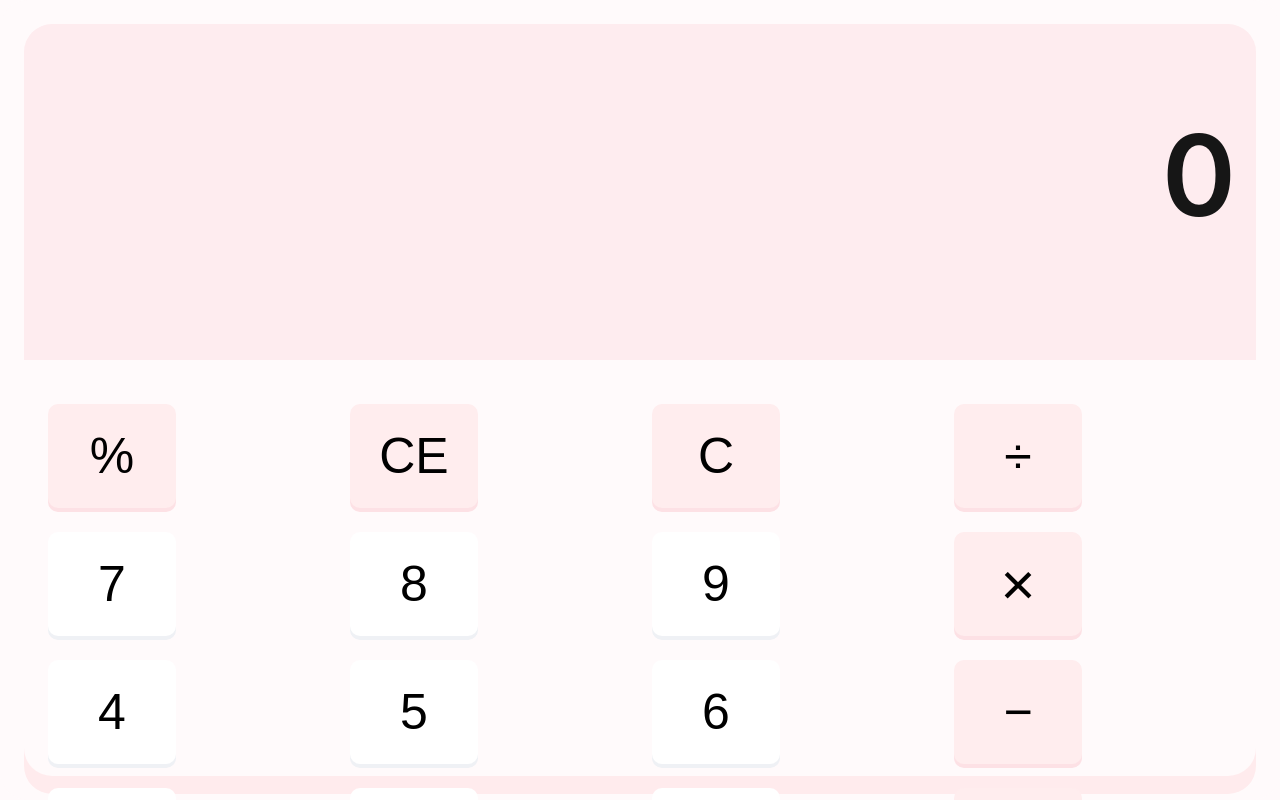
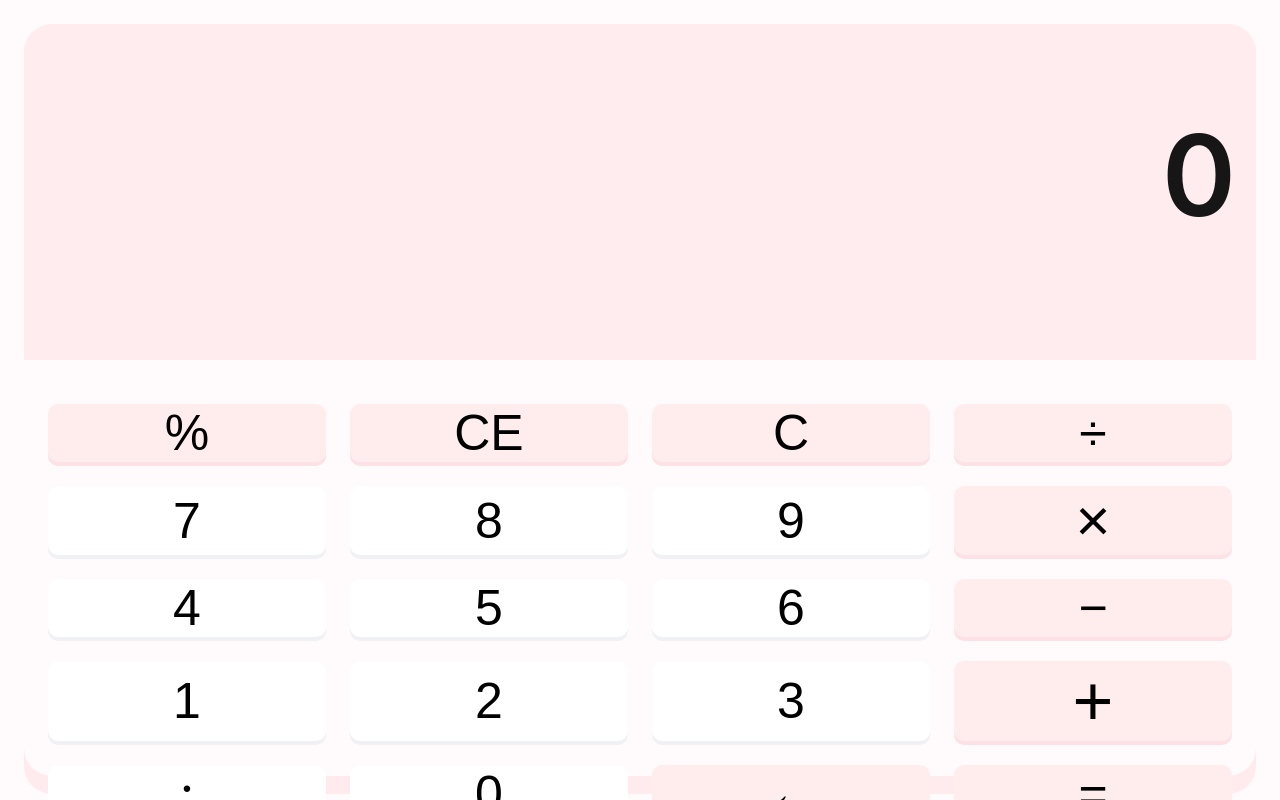
Before and after one commit to re-rank/-, a plain HTML site: page index.html in a window 1280 px wide. Drawn offline with Linux system fonts and the light colour scheme.

Commit message:
화면비율 개선_2

```diff
--- a/index.html
+++ b/index.html
@@ -119,8 +119,8 @@
             box-shadow: 0 4px 0 #FDE1E5;
             transition: all 0.1s ease;
             padding: 0;
-            width: 128px;
-            height: 104px;
+            width: 100%;
+            height: 100%;
             position: relative;
             transform: translateY(-4px);
         }
```
